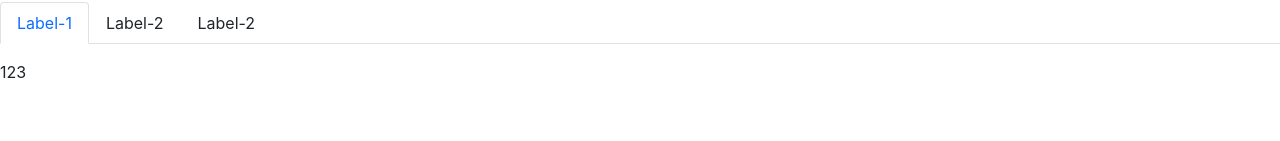
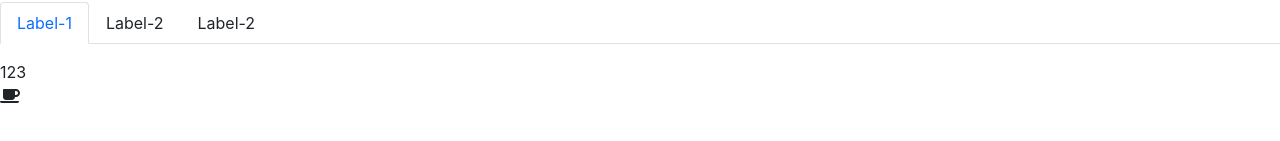
Before and after one commit to TimurJiangShan/AntdComponent, a React app in the folder kekecomponent/: page / in a window 1280 px wide. Shown: the part 211-352 px from the top of the page. Built offline with nearby package versions, Linux system fonts and the light colour scheme; the HTML template or start-up script is replaced by a standard one.

Commit message:
Add Fontawesome and DIY

```diff
--- a/kekecomponent/package.json
+++ b/kekecomponent/package.json
@@ -4,6 +4,11 @@
   "private": true,
   "dependencies": {
     "@babel/core": "7.12.3",
+    "@fortawesome/fontawesome-svg-core": "^1.2.32",
+    "@fortawesome/free-brands-svg-icons": "^5.15.1",
+    "@fortawesome/free-regular-svg-icons": "^5.15.1",
+    "@fortawesome/free-solid-svg-icons": "^5.15.1",
+    "@fortawesome/react-fontawesome": "^0.1.14",
     "@pmmmwh/react-refresh-webpack-plugin": "0.4.2",
     "@svgr/webpack": "5.4.0",
     "@testing-library/jest-dom": "^5.11.6",
--- a/kekecomponent/src/App.tsx
+++ b/kekecomponent/src/App.tsx
@@ -1,4 +1,7 @@
 import React from "react";
+import { library } from "@fortawesome/fontawesome-svg-core";
+import { fas } from "@fortawesome/free-solid-svg-icons";
+import { fab } from "@fortawesome/free-brands-svg-icons";
 import Menu from "./component/Menu/menu";
 import MenuItem from "./component/Menu/menuItem";
 import SubMenu from "./component/Menu/subMenu";
@@ -6,6 +9,9 @@ import Alert, { Type } from "./component/Alert/alert";
 import Button, { ButtonSize, ButtonType } from "./component/Button/button";
 import Tabs from "./component/Tabs/tabs";
 import TabsItem from "./component/Tabs/tabsItem";
+import Icon from "./component/Icon/icon";
+
+library.add(fas, fab);
 
 const App = () => {
   return (
@@ -35,6 +41,7 @@ const App = () => {
             8910
           </TabsItem>
         </Tabs>
+        <Icon icon="coffee" />
       </header>
     </div>
   );
--- /dev/null
+++ b/kekecomponent/src/component/Icon/_style.scss
@@ -0,0 +1,5 @@
+@each $key, $val in $theme-colors {
+  .icon-#{$key} {
+    color: $val;
+  }
+}
--- /dev/null
+++ b/kekecomponent/src/component/Icon/icon.tsx
@@ -0,0 +1,43 @@
+import React, { CSSProperties } from "react";
+import classNames from "classnames";
+import { FontAwesomeIcon } from "@fortawesome/react-fontawesome";
+import { IconProp, library, IconName } from "@fortawesome/fontawesome-svg-core";
+import { fas } from "@fortawesome/free-solid-svg-icons";
+import { fab } from "@fortawesome/free-brands-svg-icons";
+
+library.add(fas, fab);
+
+export type ThemeProps =
+  | "primary"
+  | "secondary"
+  | "success"
+  | "info"
+  | "warning";
+
+interface IconProps {
+  theme?: ThemeProps;
+  className?: string;
+  icon: IconName;
+}
+
+const Icon: React.FC<IconProps> = (props: IconProps) => {
+  const { className, theme, icon, ...restProps } = props;
+  const classes = classNames("icon", className, {
+    [`icon-${theme}`]: theme,
+  });
+  return (
+    <FontAwesomeIcon
+      icon={icon as IconName}
+      className={classes}
+      // eslint-disable-next-line react/jsx-props-no-spreading
+      {...restProps}
+    />
+  );
+};
+
+Icon.defaultProps = {
+  theme: "primary",
+  className: "",
+};
+
+export default Icon;
```
Also changed, not shown: 2 other files (tests, documents, lock files or other folders).
